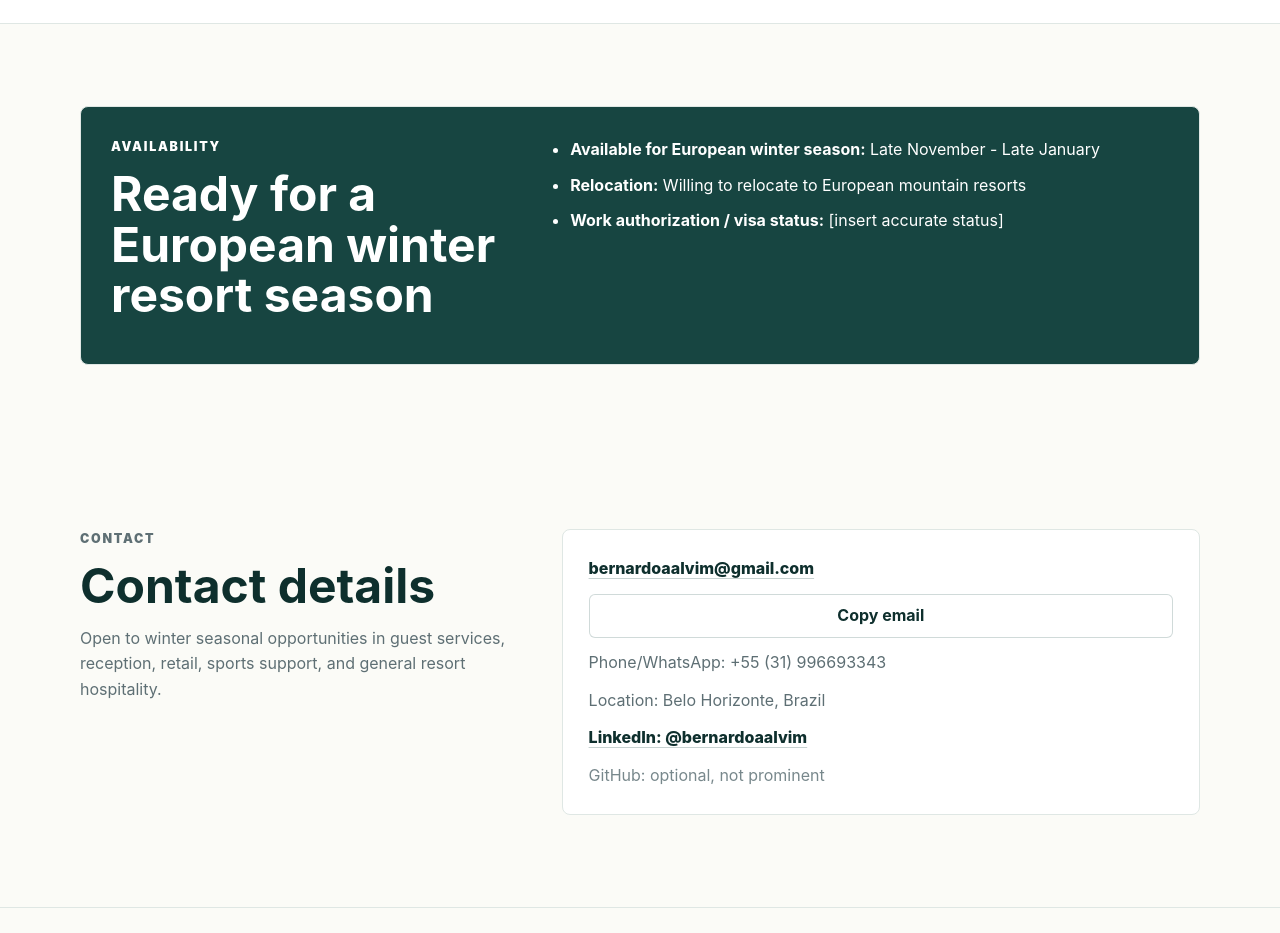
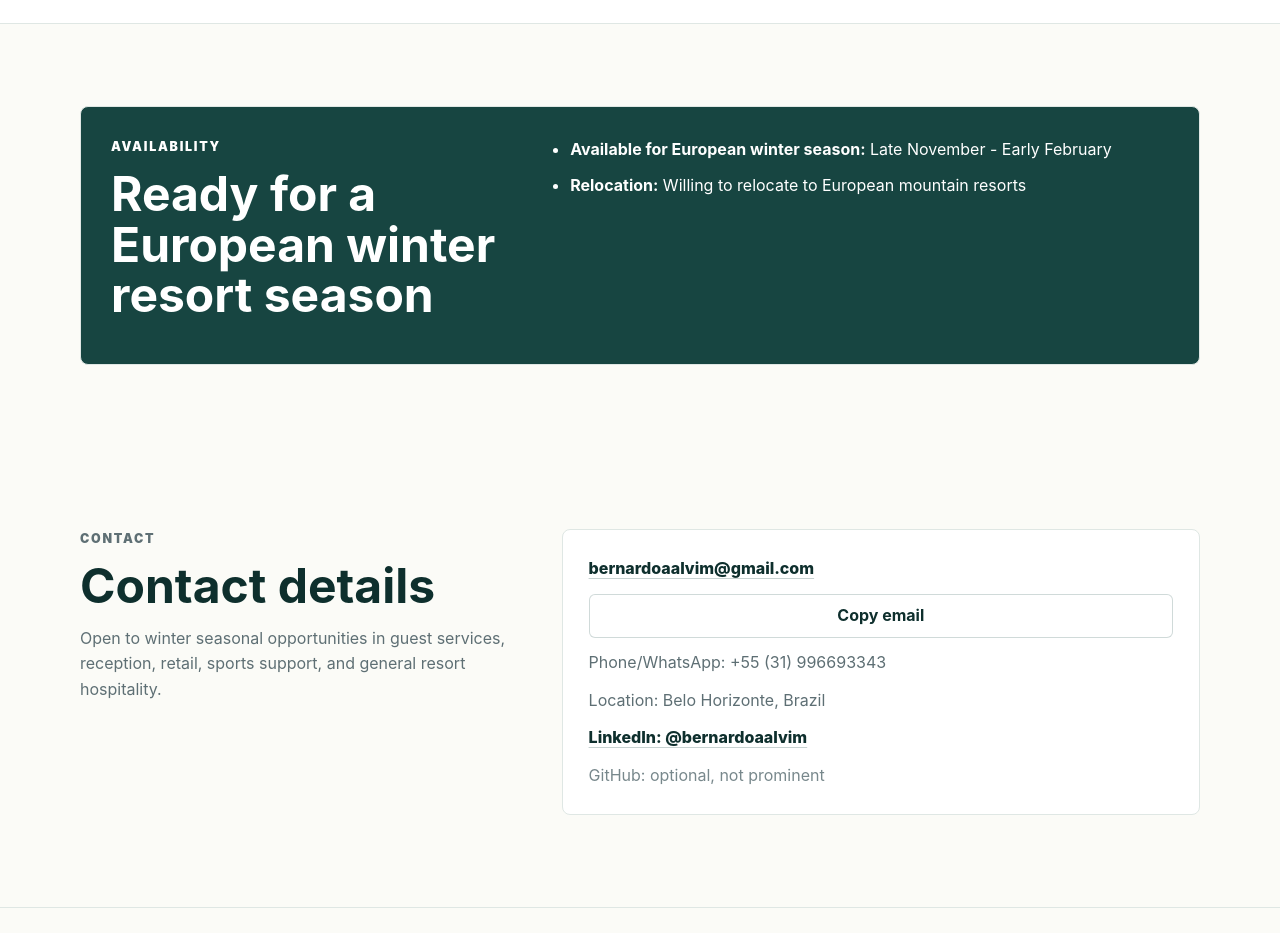
Before and after one commit to bernardoalvimibmec/Resumee-CustomerService, a plain HTML site: page index.html in a window 1280 px wide. Shown: the part 5340-6273 px from the top of the page. Drawn offline with Linux system fonts and the light colour scheme.

Commit message:
switch time available

```diff
--- a/index.html
+++ b/index.html
@@ -279,9 +279,8 @@
           <h2 id="availability-title">Ready for a European winter resort season</h2>
         </div>
         <ul class="availability-list">
-          <li><strong>Available for European winter season:</strong> Late November - Late January</li>
+          <li><strong>Available for European winter season:</strong> Late November - Early February</li>
           <li><strong>Relocation:</strong> Willing to relocate to European mountain resorts</li>
-          <li><strong>Work authorization / visa status:</strong> [insert accurate status]</li>
         </ul>
       </div>
     </section>
```
